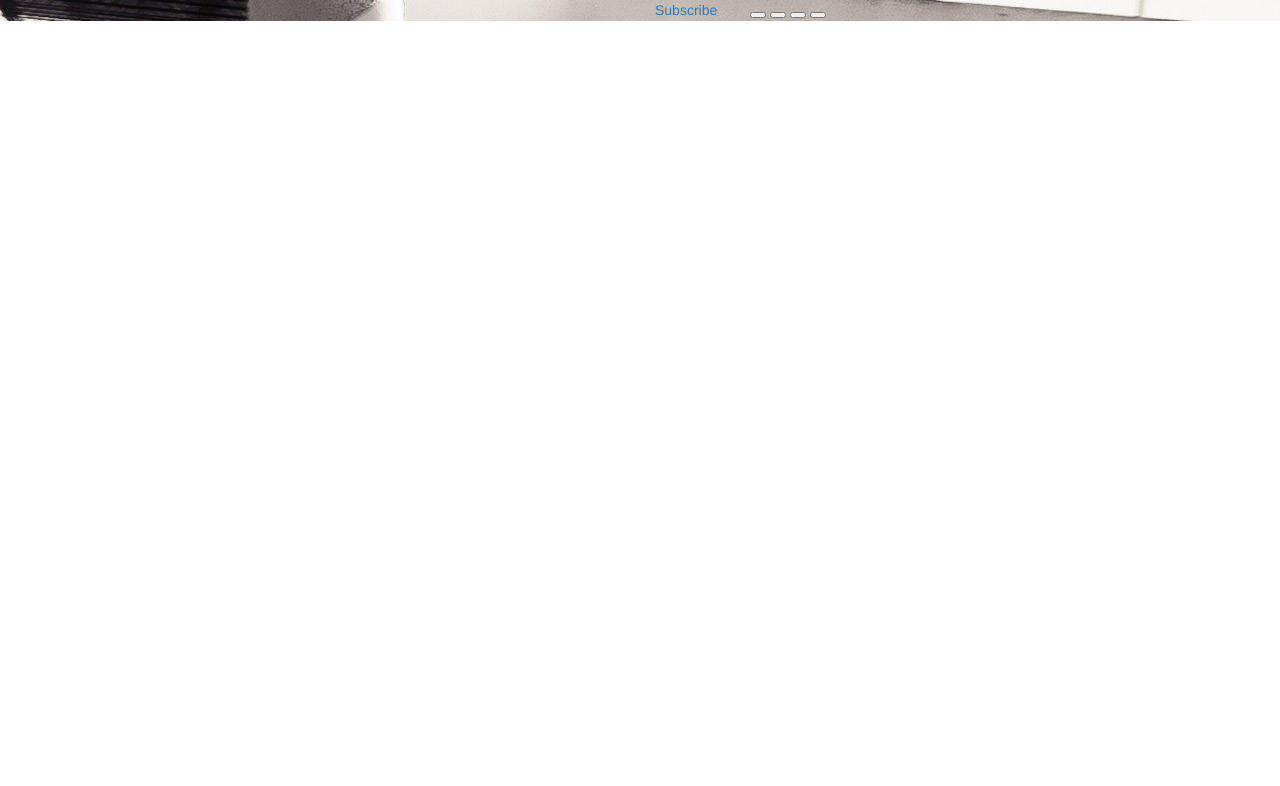
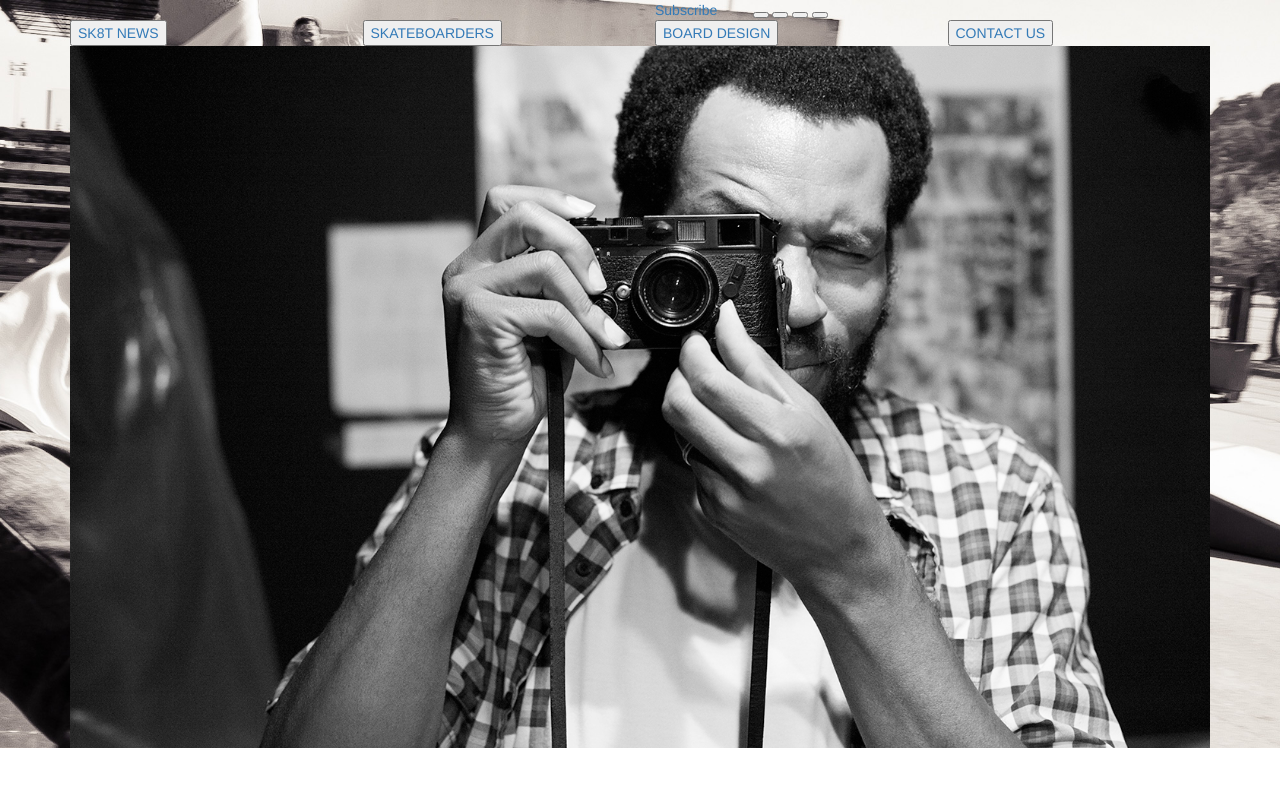
Before and after one commit to johnbaldwin3/2.2-SASS-Responsive-Web-Design, a plain HTML site: page index.html in a window 1280 px wide. Drawn offline with nearby package versions, Linux system fonts and the light colour scheme.

Commit message:
top image added

```diff
--- a/index.html
+++ b/index.html
@@ -9,7 +9,10 @@
   <body>
     <div class="wrapper">
       <div class="container">
-        <header>
+
+          <div class="row">
+
+
           <div class="susbscribe col-md-1 col-md-offset-6">
               <a href="#">Subscribe</a>
             </div>
@@ -19,10 +22,29 @@
               <a href=""><button type="button" name="button"></button></a>
               <a href=""><button type="button" name="button"></button></a>
             </div>
-        </header>
-        <div class="col-md-3"></div>
-        <div class="col-md-3"></div>
-        <div class="col-md-3"></div>
+          </div>
+
+        <div class="row">
+        <div class="col-md-3">
+          <a href=""><button>SK8T NEWS</button></a>
+        </div>
+        <div class="col-md-3">
+          <a href=""><button>SKATEBOARDERS</button></a>
+        </div>
+        <div class="col-md-3">
+          <a href=""><button>BOARD DESIGN</button></a>
+        </div>
+        <div class="col-md-3">
+          <a href=""><button>CONTACT US</button></a>
+        </div>
+      </div>
+        <div class="row">
+          <div class="top-image col-md-4">
+            <img src="images/top-image.png" alt="">
+          </div>
+
+        </div>
+
       </div>
     </div>
   </body>
--- a/scss/styles.scss
+++ b/scss/styles.scss
@@ -1,3 +1,12 @@
 .wrapper {
   background-image: url("../images/bg.jpg");
+  background-size:cover;
+  background-repeat: no-repeat;
 }
+
+img {
+  max-width: 100%;
+}
+.top-image {
+  width: 100%;
+}
```
Also changed, not shown: css/styles.css, 1 other file. Lines whose indentation alone changed are shown as unchanged.
